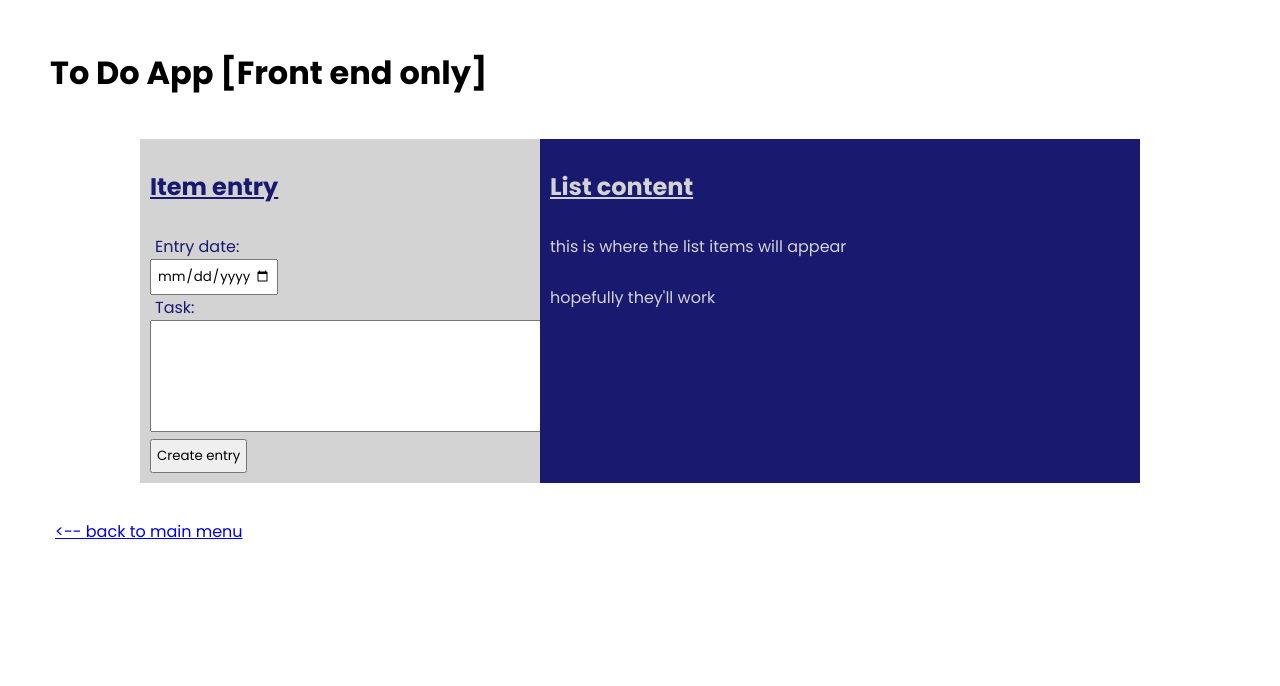
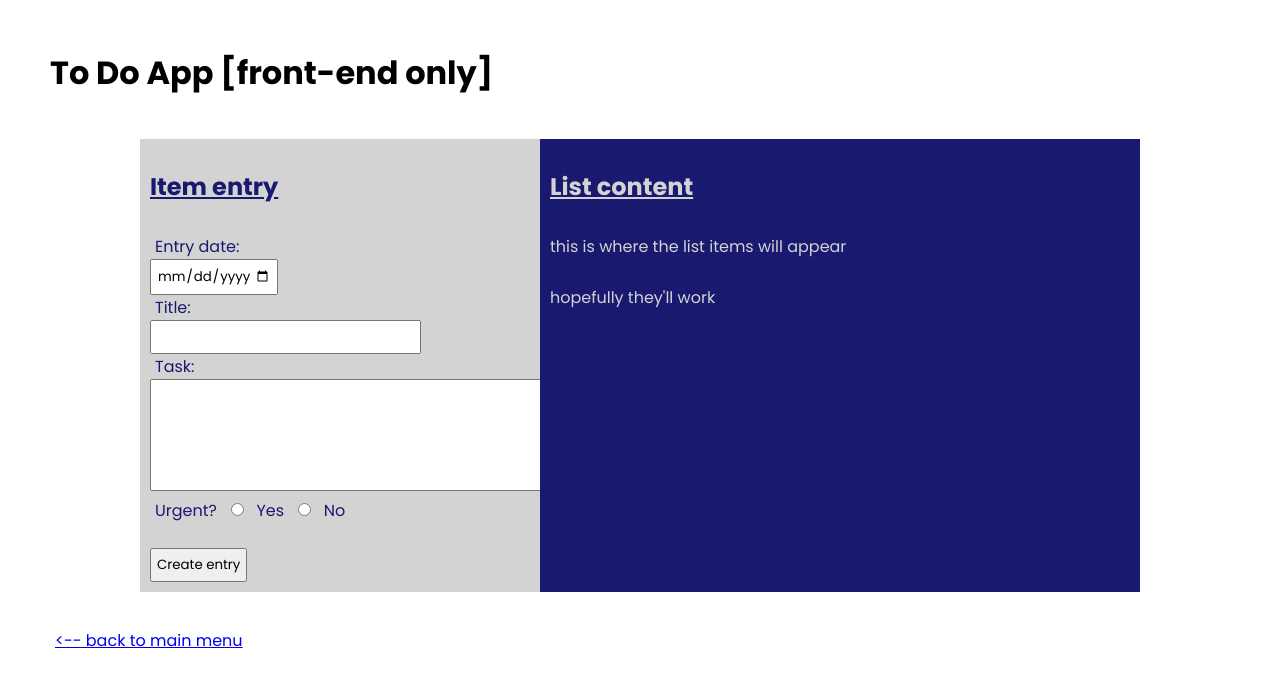
Before and after one commit to DaveScurlock/WebDav-stuffs, a plain HTML site: page To do app/index_todoapp.html in a window 1280 px wide. Drawn offline with Linux system fonts and the light colour scheme.

Commit message:
Adding To-do app

```diff
--- a/To do app/index_todoapp.html
+++ b/To do app/index_todoapp.html
@@ -16,7 +16,7 @@
 <body>
 
 <header>
-  <h1>To Do App [Front end only]</h1>
+  <h1>To Do App [front-end only]</h1>
 </header>
 
 <section class="main">
@@ -24,17 +24,32 @@
     <div class="user-input">
       <h2>Item entry</h2>
       <form>
-        <label for="entry-date">Entry date: </label>
+        <label for="entry-date">Entry date:</label>
         <br>
-        <input type="date" id="entry-date" name="entry-date" min="2022-01-01" max="2050-12-31">
+        <input type="date" id="entry-date" name="entry-date" min="2022-01-01" max="2050-12-31" required>
         <br>
 
-        <label for="entry">Task: </label>
+        <label for="title">Title:</label>
         <br>
-        <textarea id="entry" name="entry" rows="5" cols="55"></textarea>
+        <input type="text" id="title" name="title" max-length="50" required>
+        <br>
+
+
+        <label for="entry">Task:</label>
+        <br>
+        <textarea id="entry" name="entry" rows="5" cols="55" max-length="400" required></textarea>
+        <br>
+
+        <label for="urgency">Urgent?</label>
+        <input type="radio" id="yes" name="urgency" value="yes" required>
+        <label for="yes">Yes</label>
+        <input type="radio" id="no" name="urgency" value="no" required>
+        <label for="yes">No</label>
+        <br>
         <br>
 
         <input type="submit" value="Create entry">
+
       </form>
     </div>
     <div class="list">
--- a/To do app/style.css
+++ b/To do app/style.css
@@ -24,6 +24,7 @@ header {
     margin: 0 auto;
     max-width: 1200px;
     display: flex;
+    flex-wrap: wrap;
     justify-content: center;
 }
 
```
Also changed, not shown: index.html (+5 -4 lines).
